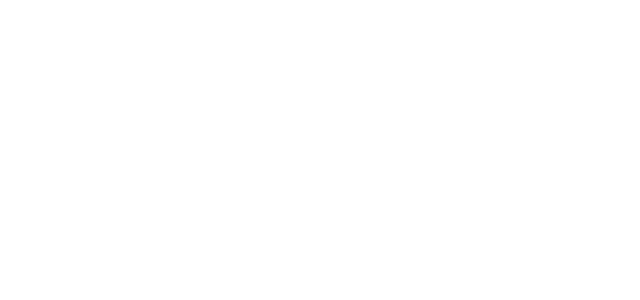
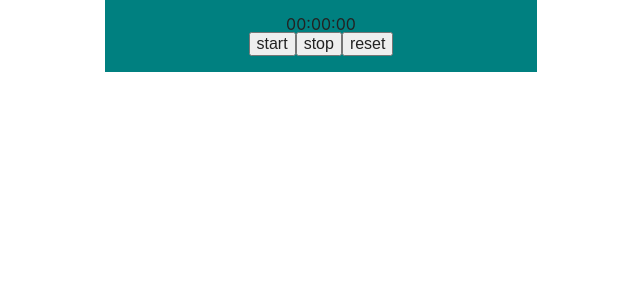
Before and after one commit to JaneTyrant/react-stopwatch, a React (Create React App) app: page / in a window 1280 px wide. Shown: the top 300 px of the page, without its empty margins (319-959 px from the left). Built offline with nearby package versions, Linux system fonts and the light colour scheme.

Commit message:
Add StopWatch with setInterval()

```diff
--- a/src/components/StopWatch/StopWatch.module.css
+++ b/src/components/StopWatch/StopWatch.module.css
@@ -0,0 +1,11 @@
+.container {
+  min-width: 200px;
+  width: 50%;
+  max-width: 400px;
+  margin: auto;
+  display: flex;
+  flex-direction: column;
+  align-items: center;
+  padding: 1rem;
+  background-color: teal;
+}
--- a/src/components/StopWatch/index.js
+++ b/src/components/StopWatch/index.js
@@ -1,14 +1,51 @@
-import React, { Component } from 'react';
-import styles from './StopWatch.module.css';
+import React, { Component } from "react";
+import styles from "./StopWatch.module.css";
 
 class StopWatch extends Component {
-    render() {
-        return (
-            <div>
-
-            </div>
-        );
+  constructor(props) {
+    super(props);
+    this.state = {
+      time: new Date(0, 0, 0, 0, 0, 0),
+    };
+    this.intervalId = null;
+  }
+  tick = () => {
+    this.setState((state) => {
+      const { time } = state;
+      const newTime = new Date(time.getTime() + 1000);
+      return { time: newTime };
+    });
+  };
+  start = () => {
+    if (this.intervalId === null) {
+      this.intervalId = setInterval(this.tick, 1000);
     }
+  };
+  stop = () => {
+    clearInterval(this.intervalId);
+    this.intervalId = null;
+  };
+  reset = () => {
+    this.stop();
+    this.setState({ time: new Date(0, 0, 0, 0, 0, 0) });
+  };
+  componentWillUnmount() {
+    this.reset();
+  }
+  render() {
+    const { time } = this.state;
+    console.log("render");
+    return (
+      <article className={styles.container}>
+        <h2>{time.toLocaleTimeString("en-GB")}</h2>
+        <div>
+          <button onClick={this.start}>start</button>
+          <button onClick={this.stop}>stop</button>
+          <button onClick={this.reset}>reset</button>
+        </div>
+      </article>
+    );
+  }
 }
 
 export default StopWatch;
```
